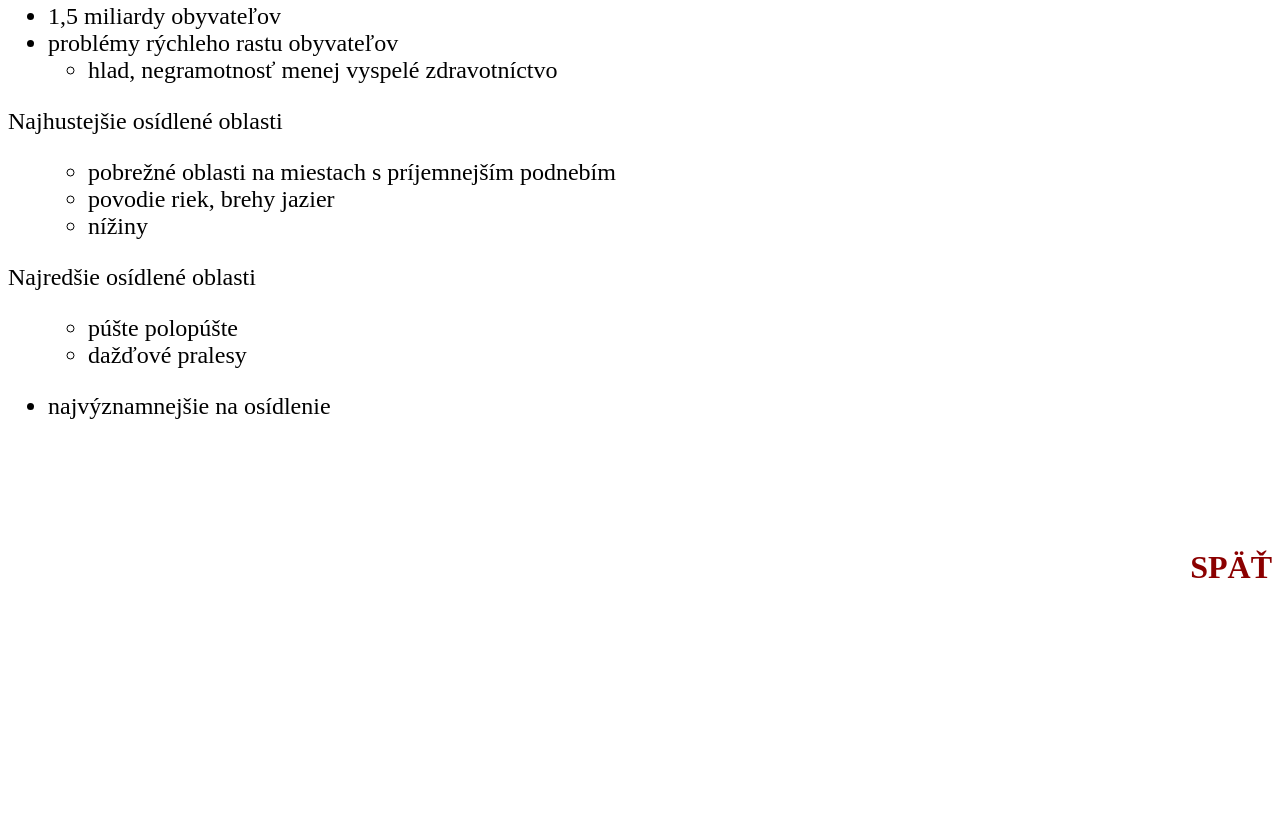
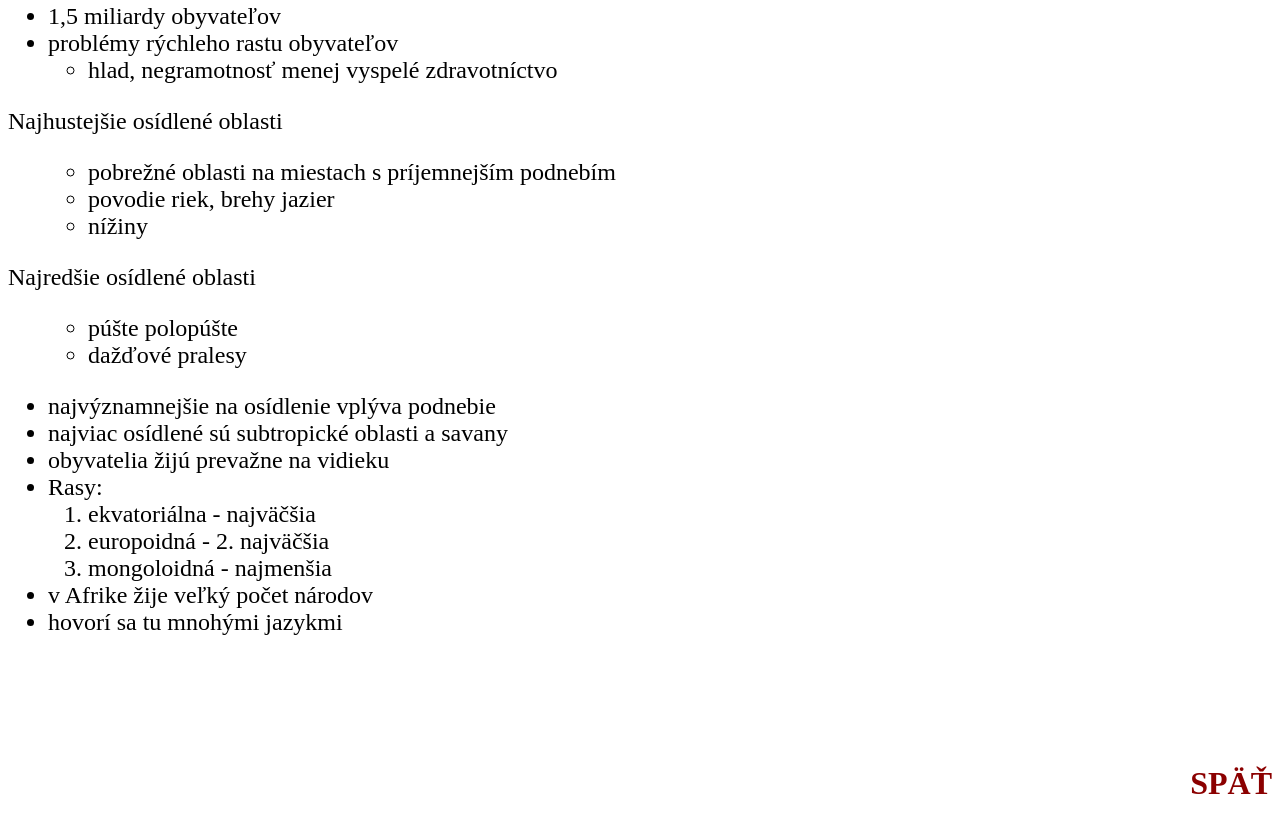
Before and after one commit to Nr3504/geo, a plain HTML site: page poznamky.html in a window 1280 px wide. Shown: the part 4809-5635 px from the top of the page. Before the commit the page ends 5419 px from the top, so only its background shows below. Drawn offline with Linux system fonts and the light colour scheme.

Commit message:
Enhance content in poznamky.html with details

```diff
--- a/poznamky.html
+++ b/poznamky.html
@@ -247,7 +247,18 @@
       </ul>
     </ul>
     <ul>
-      <li>najvýznamnejšie na osídlenie</li>
+      <li>najvýznamnejšie na osídlenie vplýva podnebie</li>
+      <li>najviac osídlené sú subtropické oblasti a savany</li>
+      <li>obyvatelia žijú prevažne na vidieku</li>
+      <li>Rasy:
+        <ol>
+          <li>ekvatoriálna - najväčšia</li>
+          <li>europoidná - 2. najväčšia</li>
+          <li>mongoloidná - najmenšia</li>
+        </ol>
+      </li>
+      <li>v Afrike žije veľký počet národov</li>
+      <li>hovorí sa tu mnohými jazykmi</li>
     </ul>
     <br><br><br>
     <p style="text-align:right;"><a href="https://nr3504.github.io/geo" style="font-size:32px;"><b>SPÄŤ</b></a></p>
```
